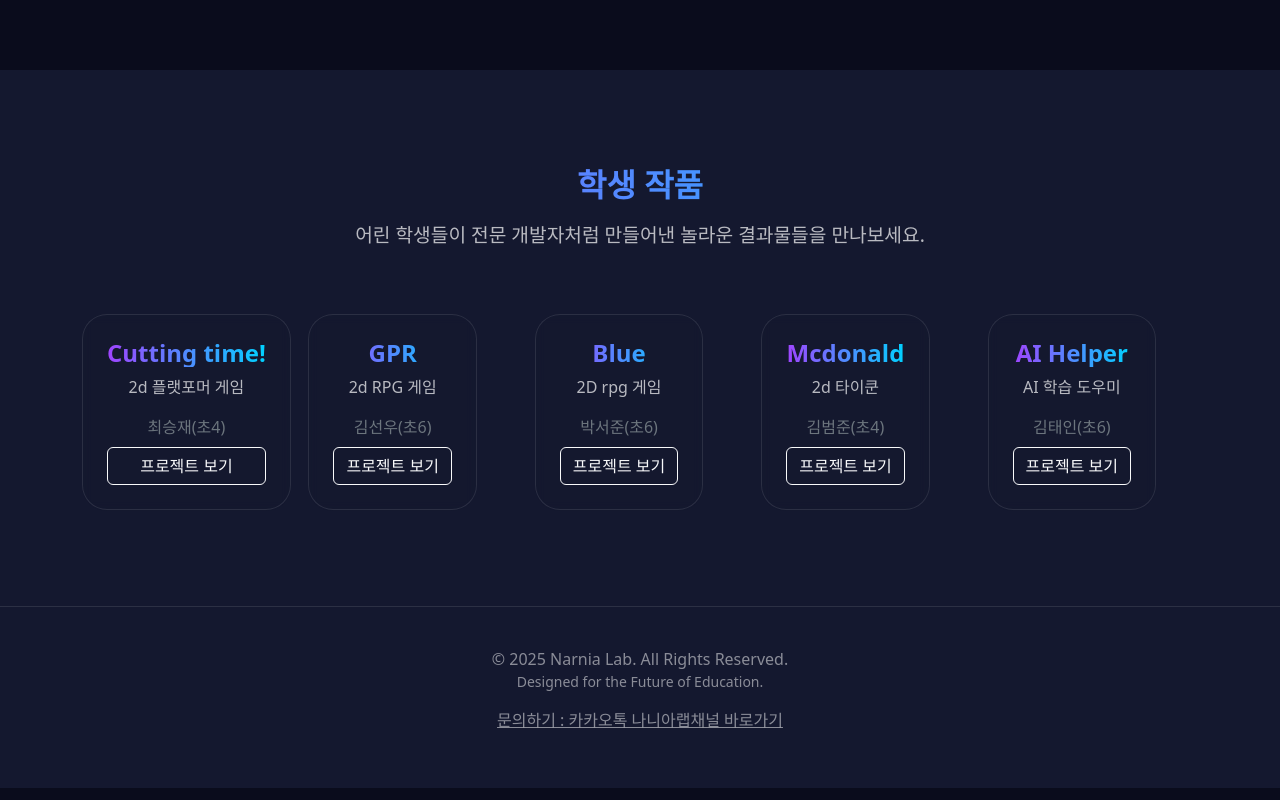
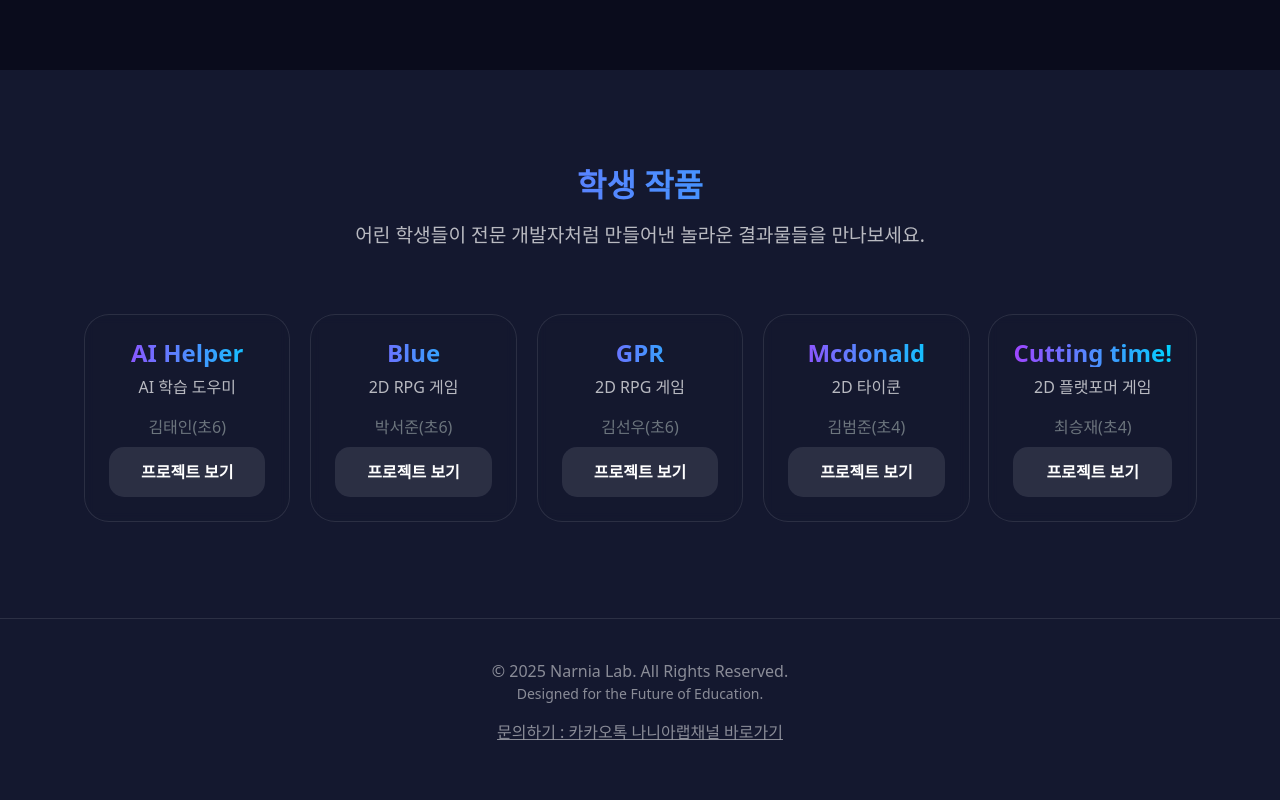
Before and after one commit to narnia-lab/home, a React (Create React App) app: page / in a window 1280 px wide. Shown: the part 3110-3910 px from the top of the page. Built offline with nearby package versions, Linux system fonts and the light colour scheme; a web font is replaced by a local one.

Commit message:
Fix: 홈페이지 UI 수정

```diff
--- a/public/index.html
+++ b/public/index.html
@@ -2,7 +2,7 @@
 <html lang="ko">
   <head>
     <meta charset="utf-8" />
-    <link rel="icon" href="%PUBLIC_URL%/favicon.ico" />
+    <link rel="icon" href="%PUBLIC_URL%/narnia-logo.png" />
     <meta name="viewport" content="width=device-width, initial-scale=1" />
     <meta name="theme-color" content="#000000" />
     <meta
--- a/src/App.js
+++ b/src/App.js
@@ -13,19 +13,19 @@ function App() {
   return (
     <div className="App">
       <Helmet>
-        <title>나니아랩 | AI 엔지니어 교육 커리큘럼</title>
+        <title>나니아랩 | AI 엔지니어 교육</title>
         <meta
           name="description"
           content="나니아랩 AI 엔지니어 교육: 정답 찾기에서 '질문 만들기'로, AI를 지배하는 인재를 양성합니다."
         />
         <link rel="canonical" href="https://narnia-lab.github.io/home" />
         <meta property="og:type" content="website" />
-        <meta property="og:title" content="나니아랩 | AI 엔지니어 교육 커리큘럼" />
+        <meta property="og:title" content="나니아랩 | AI 엔지니어 교육" />
         <meta property="og:description" content="나니아랩 AI 엔지니어 교육: 정답 찾기에서 '질문 만들기'로, AI를 지배하는 인재를 양성합니다." />
         <meta property="og:image" content="https://narnia-lab.github.io/home/logo.jpg" />
         <meta property="og:url" content="https://narnia-lab.github.io/home" />
         <meta property="twitter:card" content="summary_large_image" />
-        <meta property="twitter:title" content="나니아랩 | AI 엔지니어 교육 커리큘럼" />
+        <meta property="twitter:title" content="나니아랩 | AI 엔지니어 교육" />
         <meta property="twitter:description" content="나니아랩 AI 엔지니어 교육: 정답 찾기에서 '질문 만들기'로, AI를 지배하는 인재를 양성합니다." />
         <meta property="twitter:image" content="https://narnia-lab.github.io/home/logo.jpg" />
       </Helmet>
--- a/src/components/Projects.js
+++ b/src/components/Projects.js
@@ -1,6 +1,7 @@
 import React from 'react';
 import { Container, Row, Col, Button } from 'react-bootstrap';
 import styled from 'styled-components';
+import { motion } from 'framer-motion';
 import { projects } from '../projectsData';
 
 const ProjectsSection = styled.section`
@@ -17,7 +18,7 @@ const Subtitle = styled.p`
   color: var(--text-color-darker);
 `;
 
-const ProjectCard = styled.div`
+const ProjectCard = styled(motion.div)`
   background: var(--glass-bg);
   backdrop-filter: blur(5px);
   -webkit-backdrop-filter: blur(5px);
@@ -44,6 +45,28 @@ const ProjectCard = styled.div`
   }
 `;
 
+const StyledProjectButton = styled(Button)`
+  background-color: rgba(255, 255, 255, 0.1);
+  color: var(--text-color) !important;
+  border: none;
+  border-radius: 15px;
+  padding: 0.8rem 2rem;
+  font-weight: 700;
+  font-size: 1rem;
+  transition: all 0.3s ease;
+
+  &:hover {
+    background: linear-gradient(90deg, var(--accent-color-2), var(--accent-color-1));
+    box-shadow: 0 0 20px rgba(0, 210, 255, 0.5);
+    color: white !important;
+  }
+`;
+
+const cardVariants = {
+  offscreen: { y: 50, opacity: 0 },
+  onscreen: { y: 0, opacity: 1, transition: { type: "spring", bounce: 0.4, duration: 0.8 } }
+};
+
 const Projects = () => {
   return (
     <ProjectsSection id="projects">
@@ -56,14 +79,14 @@ const Projects = () => {
         </Row>
         <Row xs={1} md={3} lg={5} className="g-3 justify-content-center">
           {projects.map((project, index) => (
-            <Col key={index} className="d-flex">
-              <ProjectCard>
+            <Col key={index} xs={12} className="d-flex justify-content-center">
+              <ProjectCard initial="offscreen" whileInView="onscreen" viewport={{ once: true, amount: 0.2 }} variants={cardVariants}>
                 <h4 className="fw-bold gradient-text">{project.title}</h4>
                 <p className="flex-grow-1">{project.description}</p>
                 <p className="mb-2 text-muted">{project.student}</p>
-                <Button variant="outline-light" href={project.link} target="_blank" rel="noopener noreferrer" className="mt-auto">
+                <StyledProjectButton href={project.link} target="_blank" rel="noopener noreferrer" className="mt-auto">
                   프로젝트 보기
-                </Button>
+                </StyledProjectButton>
               </ProjectCard>
             </Col>
           ))}
--- a/src/projectsData.js
+++ b/src/projectsData.js
@@ -1,32 +1,32 @@
 export const projects = [
-  {
-    "title": "Cutting time!",
-    "description": "2d 플랫포머 게임",
-    "student": "최승재(초4)",
-    "link": "https://gjldadsfjsdfj.github.io/-/"
-  },
-  {
-    "title": "GPR",
-    "description": "2d RPG 게임",
-    "student": "김선우(초6)",
-    "link": "https://mo0118mo-glitch.github.io/-rpg_game-GPR-/"
-  },
-  {
-    "title": "Blue",
-    "description": "2D rpg 게임",
-    "student": "박서준(초6)",
-    "link": "https://park-seo-jun.github.io/blue/"
-  },
-  {
-    "title": "Mcdonald",
-    "description": "2d 타이쿤",
-    "student": "김범준(초4)",
-    "link": "https://fossil-leo.github.io/mcdonald"
-  },
   {
     "title": "AI Helper",
     "description": "AI 학습 도우미",
     "student": "김태인(초6)",
     "link": "https://ehoili.github.io/ai-helper/"
+  },
+  {
+    "title": "Blue",
+    "description": "2D RPG 게임",
+    "student": "박서준(초6)",
+    "link": "https://park-seo-jun.github.io/blue/"
+  },
+  {
+    "title": "GPR",
+    "description": "2D RPG 게임",
+    "student": "김선우(초6)",
+    "link": "https://mo0118mo-glitch.github.io/-rpg_game-GPR-/"
+  },
+  {
+    "title": "Mcdonald",
+    "description": "2D 타이쿤",
+    "student": "김범준(초4)",
+    "link": "https://fossil-leo.github.io/mcdonald"
+  },
+  {
+    "title": "Cutting time!",
+    "description": "2D 플랫포머 게임",
+    "student": "최승재(초4)",
+    "link": "https://gjldadsfjsdfj.github.io/-/"
   }
 ];
```
Also changed, not shown: public/narnia-logo.png, 1 other file (tests, documents, lock files or other folders).
